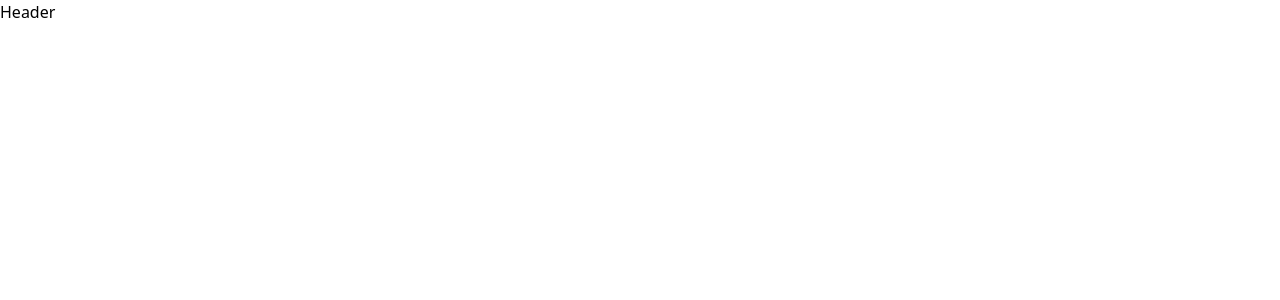
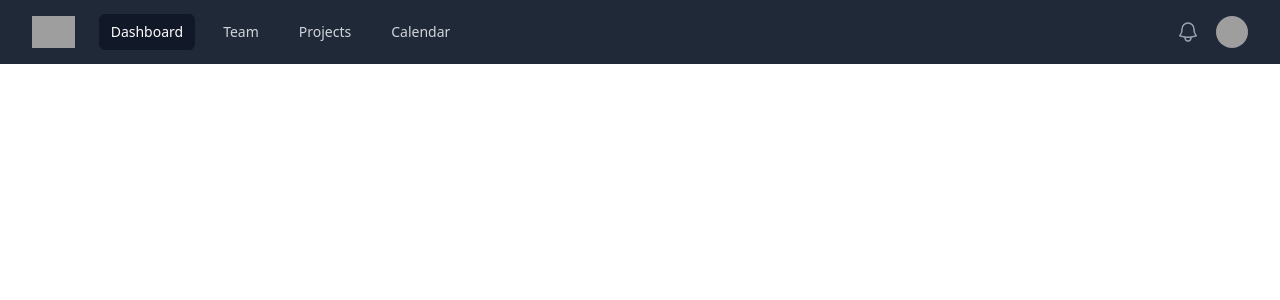
Before and after one commit to michaelproscia/SpartacusEnergyServices, a React (Vite) app: page / in a window 1280 px wide. Shown: the top 300 px of the page. Built offline with nearby package versions, Linux system fonts and the light colour scheme; grey boxes are pictures that could not be loaded.

Commit message:
Headed header

```diff
--- a/package.json
+++ b/package.json
@@ -10,6 +10,10 @@
     "preview": "vite preview"
   },
   "dependencies": {
+    "@headlessui/react": "^1.7.14",
+    "@heroicons/react": "^2.0.18",
+    "headlessui": "^0.0.0",
+    "heroicons": "^2.0.18",
     "react": "^18.2.0",
     "react-dom": "^18.2.0"
   },
--- a/src/components/Header.jsx
+++ b/src/components/Header.jsx
@@ -1,4 +1,170 @@
+import logo from "../assets/SpartacusLogo.png";
+import { Fragment } from "react";
+import { Disclosure, Menu, Transition } from "@headlessui/react";
+import { Bars3Icon, BellIcon, XMarkIcon } from "@heroicons/react/24/outline";
+
+const navigation = [
+  { name: "Dashboard", href: "#", current: true },
+  { name: "Team", href: "#", current: false },
+  { name: "Projects", href: "#", current: false },
+  { name: "Calendar", href: "#", current: false },
+];
+
+function classNames(...classes) {
+  return classes.filter(Boolean).join(" ");
+}
+
 function Header() {
-  return <div>Header</div>;
+  return (
+    <Disclosure as="nav" className="bg-gray-800">
+      {({ open }) => (
+        <>
+          <div className="mx-auto max-w-7xl px-2 sm:px-6 lg:px-8">
+            <div className="relative flex h-16 items-center justify-between">
+              <div className="absolute inset-y-0 left-0 flex items-center sm:hidden">
+                {/* Mobile menu button*/}
+                <Disclosure.Button className="inline-flex items-center justify-center rounded-md p-2 text-gray-400 hover:bg-gray-700 hover:text-white focus:outline-none focus:ring-2 focus:ring-inset focus:ring-white">
+                  <span className="sr-only">Open main menu</span>
+                  {open ? (
+                    <XMarkIcon className="block h-6 w-6" aria-hidden="true" />
+                  ) : (
+                    <Bars3Icon className="block h-6 w-6" aria-hidden="true" />
+                  )}
+                </Disclosure.Button>
+              </div>
+              <div className="flex flex-1 items-center justify-center sm:items-stretch sm:justify-start">
+                <div className="flex flex-shrink-0 items-center">
+                  <img
+                    className="block h-8 w-auto lg:hidden"
+                    src="https://tailwindui.com/img/logos/mark.svg?color=indigo&shade=500"
+                    alt="Your Company"
+                  />
+                  <img
+                    className="hidden h-8 w-auto lg:block"
+                    src="https://tailwindui.com/img/logos/mark.svg?color=indigo&shade=500"
+                    alt="Your Company"
+                  />
+                </div>
+                <div className="hidden sm:ml-6 sm:block">
+                  <div className="flex space-x-4">
+                    {navigation.map((item) => (
+                      <a
+                        key={item.name}
+                        href={item.href}
+                        className={classNames(
+                          item.current
+                            ? "bg-gray-900 text-white"
+                            : "text-gray-300 hover:bg-gray-700 hover:text-white",
+                          "rounded-md px-3 py-2 text-sm font-medium"
+                        )}
+                        aria-current={item.current ? "page" : undefined}
+                      >
+                        {item.name}
+                      </a>
+                    ))}
+                  </div>
+                </div>
+              </div>
+              <div className="absolute inset-y-0 right-0 flex items-center pr-2 sm:static sm:inset-auto sm:ml-6 sm:pr-0">
+                <button
+                  type="button"
+                  className="rounded-full bg-gray-800 p-1 text-gray-400 hover:text-white focus:outline-none focus:ring-2 focus:ring-white focus:ring-offset-2 focus:ring-offset-gray-800"
+                >
+                  <span className="sr-only">View notifications</span>
+                  <BellIcon className="h-6 w-6" aria-hidden="true" />
+                </button>
+
+                {/* Profile dropdown */}
+                <Menu as="div" className="relative ml-3">
+                  <div>
+                    <Menu.Button className="flex rounded-full bg-gray-800 text-sm focus:outline-none focus:ring-2 focus:ring-white focus:ring-offset-2 focus:ring-offset-gray-800">
+                      <span className="sr-only">Open user menu</span>
+                      <img
+                        className="h-8 w-8 rounded-full"
+                        src="https://images.unsplash.com/photo-1472099645785-5658abf4ff4e?ixlib=rb-1.2.1&ixid=eyJhcHBfaWQiOjEyMDd9&auto=format&fit=facearea&facepad=2&w=256&h=256&q=80"
+                        alt=""
+                      />
+                    </Menu.Button>
+                  </div>
+                  <Transition
+                    as={Fragment}
+                    enter="transition ease-out duration-100"
+                    enterFrom="transform opacity-0 scale-95"
+                    enterTo="transform opacity-100 scale-100"
+                    leave="transition ease-in duration-75"
+                    leaveFrom="transform opacity-100 scale-100"
+                    leaveTo="transform opacity-0 scale-95"
+                  >
+                    <Menu.Items className="absolute right-0 z-10 mt-2 w-48 origin-top-right rounded-md bg-white py-1 shadow-lg ring-1 ring-black ring-opacity-5 focus:outline-none">
+                      <Menu.Item>
+                        {({ active }) => (
+                          <a
+                            href="#"
+                            className={classNames(
+                              active ? "bg-gray-100" : "",
+                              "block px-4 py-2 text-sm text-gray-700"
+                            )}
+                          >
+                            Your Profile
+                          </a>
+                        )}
+                      </Menu.Item>
+                      <Menu.Item>
+                        {({ active }) => (
+                          <a
+                            href="#"
+                            className={classNames(
+                              active ? "bg-gray-100" : "",
+                              "block px-4 py-2 text-sm text-gray-700"
+                            )}
+                          >
+                            Settings
+                          </a>
+                        )}
+                      </Menu.Item>
+                      <Menu.Item>
+                        {({ active }) => (
+                          <a
+                            href="#"
+                            className={classNames(
+                              active ? "bg-gray-100" : "",
+                              "block px-4 py-2 text-sm text-gray-700"
+                            )}
+                          >
+                            Sign out
+                          </a>
+                        )}
+                      </Menu.Item>
+                    </Menu.Items>
+                  </Transition>
+                </Menu>
+              </div>
+            </div>
+          </div>
+
+          <Disclosure.Panel className="sm:hidden">
+            <div className="space-y-1 px-2 pb-3 pt-2">
+              {navigation.map((item) => (
+                <Disclosure.Button
+                  key={item.name}
+                  as="a"
+                  href={item.href}
+                  className={classNames(
+                    item.current
+                      ? "bg-gray-900 text-white"
+                      : "text-gray-300 hover:bg-gray-700 hover:text-white",
+                    "block rounded-md px-3 py-2 text-base font-medium"
+                  )}
+                  aria-current={item.current ? "page" : undefined}
+                >
+                  {item.name}
+                </Disclosure.Button>
+              ))}
+            </div>
+          </Disclosure.Panel>
+        </>
+      )}
+    </Disclosure>
+  );
 }
 export default Header;
```
Also changed, not shown: src/assets/SpartacusLogo.png (added), 1 other file (tests, documents, lock files or other folders).
